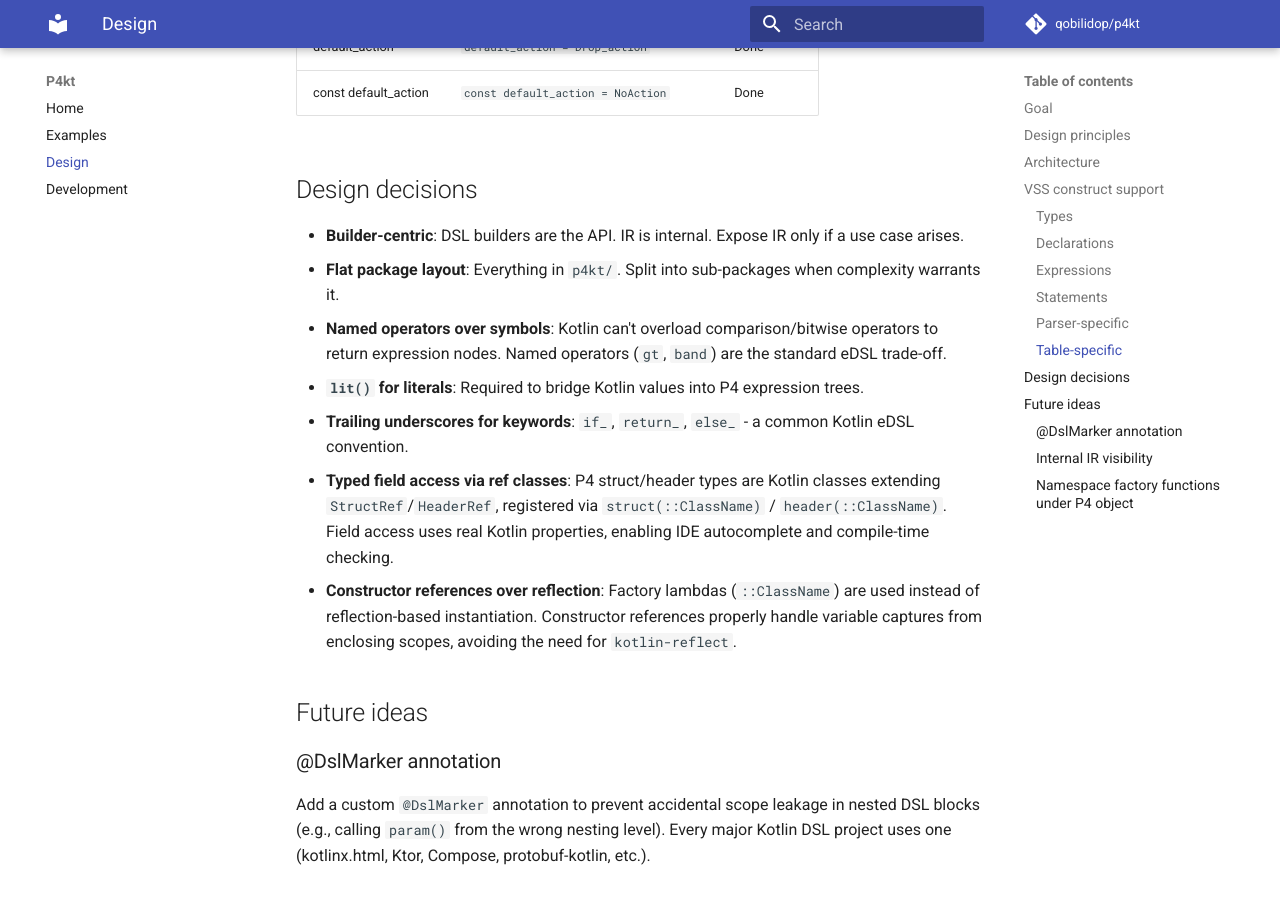
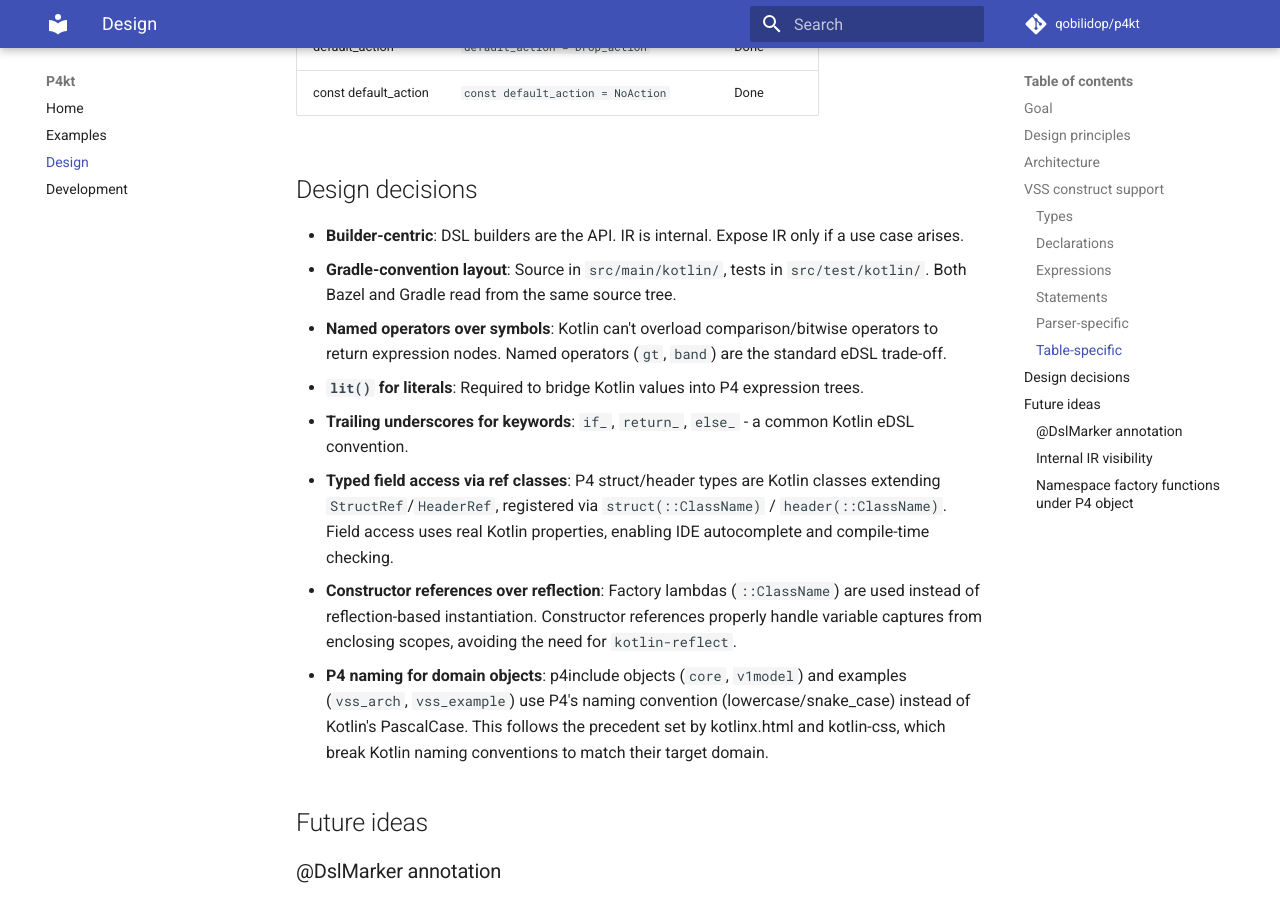
Before and after one commit to qobilidop/p4kt, an MkDocs documentation site: the page built from docs/design.md, in a window 1280 px wide and 900 px high, scrolled down 3646 px. Built offline with MkDocs 1.6.1 and Material for MkDocs 9.7.7, drawn with Linux system fonts in a browser that asks for light colours; comment, search, counter and statistics services are not loaded; some of the changed text lies outside the part shown.

Commit message:
Update design.md for current project state
Update architecture section to reflect Gradle-convention layout.
Replace flat package layout decision with dual build system note.
Document P4 naming convention for domain objects.

````diff
--- a/docs/design.md
+++ b/docs/design.md
@@ -14,7 +14,7 @@ Provide an ergonomic Kotlin eDSL for writing P4 programs, targeting developers a
 
 ## Architecture
 
-Three layers, all in the `p4kt/` package (flat layout, split later when warranted):
+Three layers, all in the `p4kt` package:
 
 ```
 User code (DSL) → IR (immutable data classes) → Renderer (P4 source text)
@@ -99,12 +99,13 @@ User code (DSL) → IR (immutable data classes) → Renderer (P4 source text)
 ## Design decisions
 
 - **Builder-centric**: DSL builders are the API. IR is internal. Expose IR only if a use case arises.
-- **Flat package layout**: Everything in `p4kt/`. Split into sub-packages when complexity warrants it.
+- **Gradle-convention layout**: Source in `src/main/kotlin/`, tests in `src/test/kotlin/`. Both Bazel and Gradle read from the same source tree.
 - **Named operators over symbols**: Kotlin can't overload comparison/bitwise operators to return expression nodes. Named operators (`gt`, `band`) are the standard eDSL trade-off.
 - **`lit()` for literals**: Required to bridge Kotlin values into P4 expression trees.
 - **Trailing underscores for keywords**: `if_`, `return_`, `else_` - a common Kotlin eDSL convention.
 - **Typed field access via ref classes**: P4 struct/header types are Kotlin classes extending `StructRef`/`HeaderRef`, registered via `struct(::ClassName)` / `header(::ClassName)`. Field access uses real Kotlin properties, enabling IDE autocomplete and compile-time checking.
 - **Constructor references over reflection**: Factory lambdas (`::ClassName`) are used instead of reflection-based instantiation. Constructor references properly handle variable captures from enclosing scopes, avoiding the need for `kotlin-reflect`.
+- **P4 naming for domain objects**: p4include objects (`core`, `v1model`) and examples (`vss_arch`, `vss_example`) use P4's naming convention (lowercase/snake_case) instead of Kotlin's PascalCase. This follows the precedent set by kotlinx.html and kotlin-css, which break Kotlin naming conventions to match their target domain.
 
 ## Future ideas
 
````
